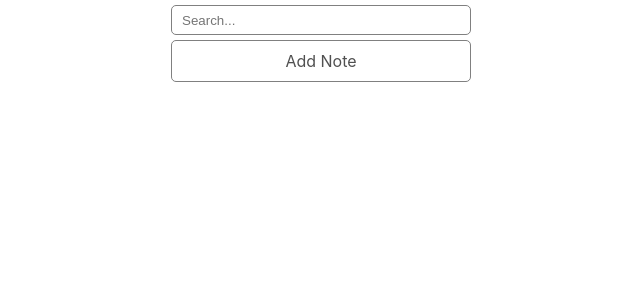
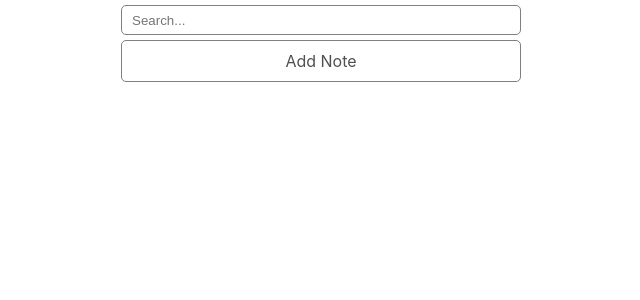
Before and after one commit to santoshchhn6/Notes, a React (Create React App) app: page / in a window 1280 px wide. Shown: the top 300 px of the page, without its empty margins (319-959 px from the left). Built offline with nearby package versions, Linux system fonts and the light colour scheme.

Commit message:
input width increased

```diff
--- a/src/components/AddNote/AddNote.css
+++ b/src/components/AddNote/AddNote.css
@@ -1,5 +1,5 @@
 .AddNote {
-  width: 300px;
+  width: 400px;
   /* min-height: 50px; */
   padding: 10px;
   display: flex;
--- a/src/components/Header/Header.css
+++ b/src/components/Header/Header.css
@@ -9,5 +9,5 @@
 }
 
 .header > input {
-  width: 300px;
+  width: 400px;
 }
```
